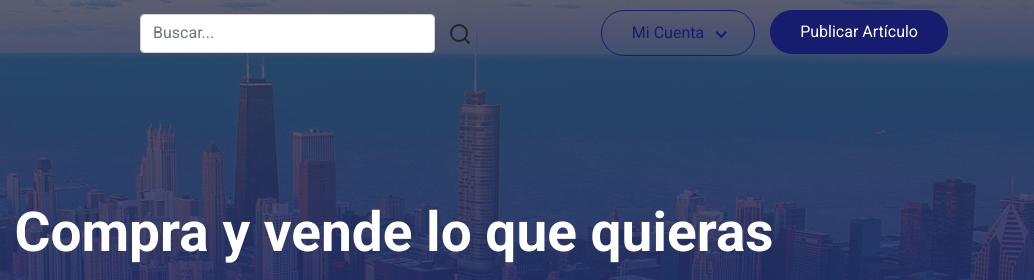
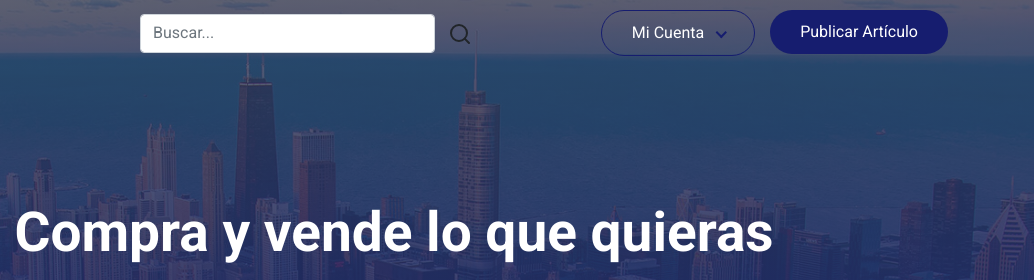
Before and after one commit to menkian/landing, a plain HTML site: page index.html in a window 1280 px wide. Shown: the top 280 px of the page, 246-1280 px from the left. Drawn offline with Linux system fonts and the light colour scheme.

Commit message:
Final Final

```diff
--- a/assets/js/main.js
+++ b/assets/js/main.js
@@ -21,13 +21,16 @@
         var header_navbar = document.getElementById("header_navbar");
         var sticky = header_navbar.offsetTop;
         var logo = document.querySelector('.navbar-brand img')
+        var texto = document.getElementById('Menkian')
 
         if (window.pageYOffset > sticky) {
             header_navbar.classList.add("sticky");
             logo.src = 'assets/images/logo/logo-2-01.png';
+            texto.style.color = "#161d6f";
         } else {
             header_navbar.classList.remove("sticky");
             logo.src = 'assets/images/logo/logo-01.png';
+            texto.style.color = "white";
         }
 
 
--- a/index.html
+++ b/index.html
@@ -104,7 +104,7 @@
 							</div>
 							<ul class="header-btn d-md-flex">
 								<li>
-									<a href="#" class="main-btn account-btn">
+									<a href="#" id="Menkian" class="main-btn account-btn">
 										<span class="d-md-none"><i class="lni lni-user"></i></span>
 										<span class="d-none d-md-block">Mi Cuenta</span>
 									</a>
```
